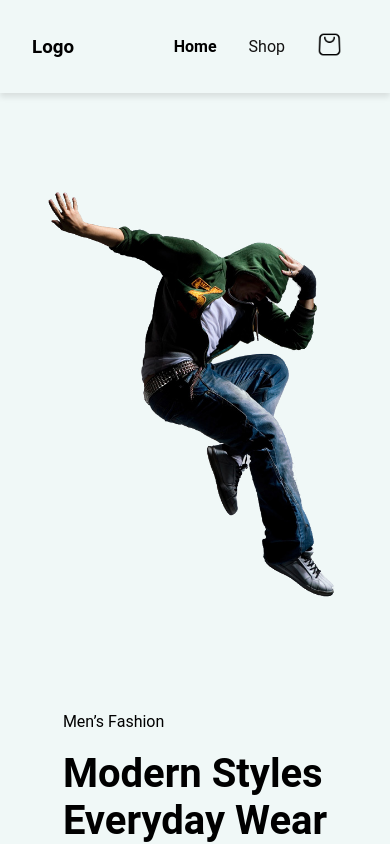
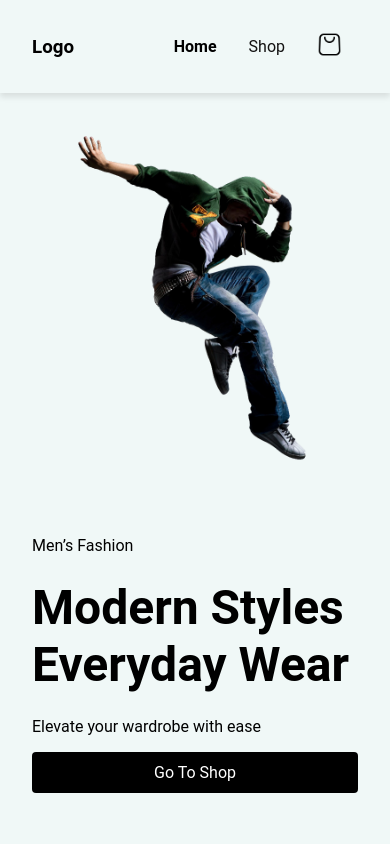
Before and after one commit to zawlwin223/FashionCommerce, a React (Vite) app: page / in a window 390 px wide. Shown: the top 844 px of the page. Built offline with nearby package versions, Linux system fonts and the light colour scheme.

Commit message:
fix:fixed hero layout

```diff
--- a/src/pages/Hero.jsx
+++ b/src/pages/Hero.jsx
@@ -7,8 +7,34 @@ import image2 from '../img/pngwingFahionBoy.png'
 import image3 from '../img/pngwingMan1.png'
 import image4 from '../img/pngwingWomanFashion.png'
 import LinkButton from '../component/LinkButton'
+import Slider from 'react-slick'
 
-import Slider from 'react-slick'
+const heroText = [
+  {
+    title: 'New Season',
+    mainText: 'Summer Collection<br/>Fresh & Stylish',
+    subText: 'Discover the latest arrivals',
+    img: image1,
+  },
+  {
+    title: 'Men’s Fashion',
+    mainText: 'Modern Styles<br/>Everyday Wear',
+    subText: 'Elevate your wardrobe with ease',
+    img: image2,
+  },
+  {
+    title: 'Classic Look',
+    mainText: 'Timeless Outfits<br/>For Every Occasion',
+    subText: 'Style that never goes out of trend',
+    img: image3,
+  },
+  {
+    title: 'Women’s Fashion',
+    mainText: 'Bold & Elegant<br/>Everyday Looks',
+    subText: 'Find your perfect style today',
+    img: image4,
+  },
+]
 
 export default function Hero() {
   const settings = {
@@ -24,86 +50,31 @@ export default function Hero() {
 
   return (
     <section className="hero">
-      <Slider {...settings}>
-        {/* Slide 1 */}
-        <div>
-          <div className="hero_slider">
-            <div>
-              <p className="highlight1">New Season</p>
-              <h1>
-                Summer Collection <br />
-                Fresh & Stylish
-              </h1>
-              <p>Discover the latest arrivals</p>
-              <LinkButton path="/shop" halfWidth={true}>
-                Go To Shop
-              </LinkButton>
-            </div>
-            <div>
-              <img src={image1} alt="Summer Collection" className="hero_img" />
+      <Slider {...settings} className="slider">
+        {heroText.map((data, idx) => (
+          <div key={idx}>
+            <div className="hero_slider">
+              <div className="hero_text">
+                <p>{data.title}</p>
+                <h1 dangerouslySetInnerHTML={{ __html: data.mainText }} />
+                <p>{data.subText}</p>
+                <LinkButton
+                  path="/shop"
+                  halfWidth={true}
+                  className="hero_button">
+                  Go To Shop
+                </LinkButton>
+              </div>
+              <div className="hero_img_wrapper">
+                <img
+                  src={data.img}
+                  className="hero_img"
+                  alt={`Slide ${idx + 1}`}
+                />
+              </div>
             </div>
           </div>
-        </div>
-
-        {/* Slide 2 */}
-        <div>
-          <div className="hero_slider">
-            <div>
-              <p>Men’s Fashion</p>
-              <h1>
-                Modern Styles <br />
-                Everyday Wear
-              </h1>
-              <p>Elevate your wardrobe with ease</p>
-              <LinkButton path="/shop" halfWidth={true}>
-                Go To Shop
-              </LinkButton>
-            </div>
-            <div>
-              <img src={image2} className="hero_img" alt="Men's Fashion" />
-            </div>
-          </div>
-        </div>
-
-        {/* Slide 3 */}
-        <div>
-          <div className="hero_slider">
-            <div>
-              <p>Classic Look</p>
-              <h1>
-                Timeless Outfits <br />
-                For Every Occasion
-              </h1>
-              <p>Style that never goes out of trend</p>
-              <LinkButton path="/shop" halfWidth={true}>
-                Go To Shop
-              </LinkButton>
-            </div>
-            <div>
-              <img src={image3} className="hero_img" alt="Classic Style" />
-            </div>
-          </div>
-        </div>
-
-        {/* Slide 4 */}
-        <div>
-          <div className="hero_slider">
-            <div>
-              <p>Women’s Fashion</p>
-              <h1>
-                Bold & Elegant <br />
-                Everyday Looks
-              </h1>
-              <p>Find your perfect style today</p>
-              <LinkButton path="/shop" halfWidth={true}>
-                Go To Shop
-              </LinkButton>
-            </div>
-            <div>
-              <img src={image4} className="hero_img" alt="Women's Fashion" />
-            </div>
-          </div>
-        </div>
+        ))}
       </Slider>
     </section>
   )
--- a/src/style/hero.css
+++ b/src/style/hero.css
@@ -1,75 +1,100 @@
 .hero {
   width: 100%;
-  /* height: 0vh; */
+  height: 100vh; /* full viewport height */
   padding-top: 7rem;
   background-color: var(--background-color);
+  display: flex;
+  flex-direction: column;
+}
+
+.slider {
+  height: 100%; /* make slider take full hero height */
 }
 
 .hero_slider {
   width: 100%;
+  height: 100%;
   display: flex;
+  flex: 1;
   flex-direction: row-reverse;
   justify-content: space-between;
-  background-color: var(--background-color);
-  align-items: center;
+  align-items: stretch; /* make children same height */
 }
 
-.hero_slider > :first-child {
+/* Text block */
+.hero_text {
   flex: 1;
   display: flex;
   flex-direction: column;
+  justify-content: center; /* vertical center */
+  padding: 2rem;
+  box-sizing: border-box;
+}
+
+/* Headings and text spacing */
+.hero_text h1 {
+  font-size: 3rem;
+  margin: 1rem 0;
+}
+
+.hero_text p {
+  margin: 0.5rem 0;
+}
+
+.hero_text .hero_button {
+  margin-top: auto; /* button always at bottom */
+}
+
+/* Image block */
+.hero_img_wrapper {
+  flex: 1;
+  display: flex;
   justify-content: center;
-  h1 {
-    font-size: 4rem;
-    margin-block: 1.2rem;
+  align-items: center; /* image centered vertically */
+}
+
+.hero_img {
+  width: 100%;
+  max-width: 450px;
+  height: 600px; /* scale naturally */
+  object-fit: contain;
+  margin: 0 auto;
+}
+
+/* ------- Responsive -------- */
+@media screen and (max-width: 768px) {
+  .hero_slider {
+    flex-direction: column-reverse;
   }
-  a {
-    text-decoration: none;
-    margin-top: 1rem;
-    margin-left: 2rem;
+
+  .hero_text {
+    padding: 1rem;
+    text-align: center;
+    justify-content: flex-end;
+    height: auto; /* remove fixed height */
+  }
+
+  .hero_img_wrapper {
+    justify-content: center;
+    align-items: flex-start;
+  }
+
+  .hero_img {
+    height: 300px;
   }
 }
 
-.hero_slider > :nth-child(2) {
-  flex: 1;
-  display: flex;
-  height: 100%;
-  align-items: flex-end;
-  /* margin-left: 100px; */
-  .hero_img {
-    width: 100%;
-    max-width: 450px; /* Adjust size for desktop */
-    height: 500px; /* Force same height */
-    object-fit: contain; /* keep image proportion without stretching */
-    display: block;
-    margin: 0 auto;
-  }
-}
-
-@media screen and (max-width: 1100px) {
-  h1 {
-    font-size: 2.5rem !important;
-  }
-}
-
-@media screen and (max-width: 768px) {
-  .hero_slider {
-    flex-direction: column-reverse;
+@media screen and (max-width: 540px) {
+  .hero {
+    height: auto; /* allow natural height instead of fixed vh */
     min-height: 100vh;
   }
 
-  h1 {
-    font-size: 5rem !important;
-    @media screen and (max-width: 540px) {
-      font-size: 2.5rem !important;
-    }
+  .hero_text {
+    text-align: left;
   }
-  .hero_slider > :first-child {
-    display: flex !important;
-    flex-direction: column;
-    justify-content: flex-end;
-    height: 500px !important;
-    padding-top: 0;
-    padding-bottom: 1rem;
+
+  .hero_img {
+    height: 400px;
   }
 }
```
